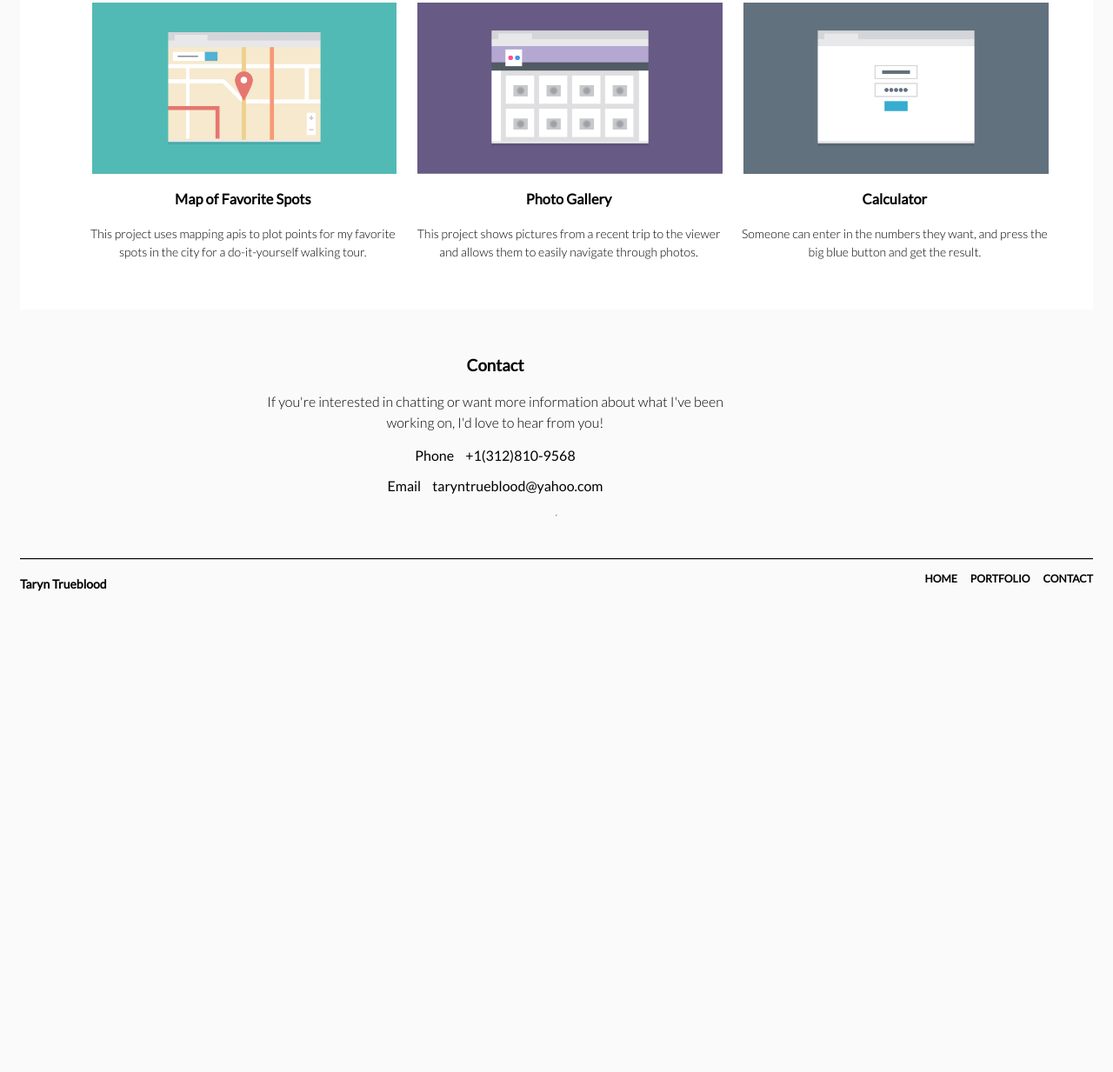
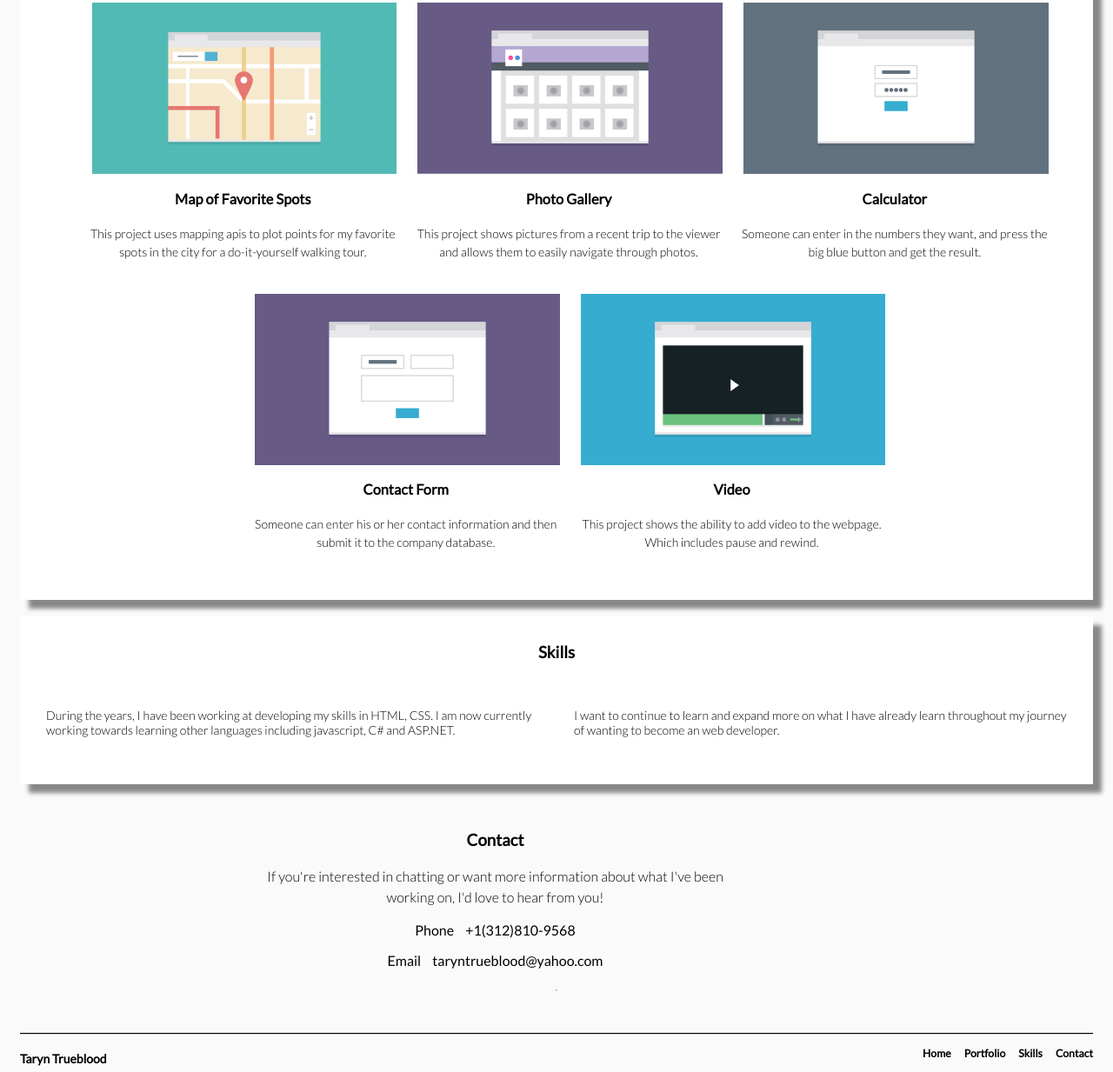
Before and after one commit to taryntrueblood/Responsive_Layout-master, a plain HTML site: page index.html in a window 1280 px wide. Shown: the part 847-2080 px from the top of the page at 87% size. Before the commit the page ends 1568 px from the top, so only its background shows below. Drawn offline with Linux system fonts and the light colour scheme.

Commit message:
Added a skills section and styled the section as well

```diff
--- a/css/styles.css
+++ b/css/styles.css
@@ -3,13 +3,15 @@
 }
 
 body{
-  background-color: #b3e0ff;
+  background-color: #79d8f2;
   padding: 15px;
   font-family: 'Lato', sans-serif;
 }
 
 
-
+/**************************
+  Navigation
+**************************/
 .main-nav li{
   padding: 3px;
 }
@@ -17,7 +19,7 @@ body{
   display: block;
   padding: 10px 100px;
   text-align: center;
-  background-color: #fff;
+  background-color: #fafafa;
 }
 
 .main-nav a{
@@ -37,6 +39,10 @@ body{
 .name{
   align-self: center;
 }
+
+/***********************
+  Header
+************************/
 
 .container,
 .main-nav{
@@ -60,12 +66,17 @@ body{
   width: 85%;
 }
 
+/***********************
+  portfolio
+************************/
+
 .wrapper{
   display: flex;
   flex-direction: column;
   align-items: center;
   margin: auto;
   background-color: #fff;
+  box-shadow: 10px 10px 5px #888888;
 }
 
 #portfolio{
@@ -90,6 +101,33 @@ body{
   line-height: 1.5;
   font-weight: 300;
 }
+
+/***********************
+  Skills section
+***********************/
+
+.skills_section{
+  background-color: #fff;
+  box-shadow: 10px 10px 5px #888888;
+}
+.skills_section h3{
+  text-align: center;
+  padding-top: 30px;
+}
+
+.skills_section ul{
+  list-style: none;
+}
+
+.skills_container{
+  font-size: 14px;
+  font-weight: 300;
+  padding:0 10px 20px;
+}
+
+/*********************
+  footer
+**********************/
 
 .main-footer{
   margin-top: 40px;
@@ -152,21 +190,35 @@ body{
 
 
 @media (min-width: 768px) {
+
+  body{
+    background-color: #79d8f2;
+  }
+
+  /**********************
+    Navigation
+  **********************/
   .main-nav ul{
     display: flex;
+    justify-content: space-between;
+    margin-left: 10px;
   }
 
   .main-nav a{
     display: block;
-    padding: 10px 75px;
+    padding: 10px 60px;
     text-align: center;
-    background-color: #fafafa;
+    margin-left: 10px;
   }
+
+/*************************
+  header
+*************************/
 
   .profile{
     display: flex;
     flex-direction: row;
-    padding: 0 3.5% 5%;
+    padding: 2% 3%;
     font-size: 1.125em;
   }
 
@@ -176,13 +228,19 @@ body{
 
   .profile p{
     padding: 0 5% 5% 0;
+    margin-top: 0;
   }
+
+/**************************
+  Portfolio
+**************************/
 
   .portfolio-item,
   .wrapper{
     display: flex;
     flex-flow: row wrap;
     justify-content: center;
+    margin-top: 30px;
 
   }
 
@@ -197,6 +255,22 @@ body{
   justify-content: center;
 }
 
+/************************
+  Skills section
+************************/
+
+.skills_container{
+  display: flex;
+}
+
+.col{
+  flex: 1;
+  padding: 20px;
+}
+
+/*************************
+  footer
+**************************/
   .desktop-nav, .desktop-nav li{
     visibility: visible;
     display: flex;
@@ -247,6 +321,9 @@ body{
     margin: 0 auto;
   }
 
+/************************
+  Navigation
+************************/
 
   .main-nav{
     display: flex;
@@ -280,6 +357,11 @@ body{
     padding: 10px;
   }
 
+
+/*************************
+  header
+**************************/
+
   .profile{
     display: flex;
     font-size: 1.5em;
@@ -294,6 +376,10 @@ body{
     font-size: 75%;
   }
 
+
+  /************************
+    Portfolio
+  ************************/
   .wrapper{
     background-color: #fff;
     display: flex;
@@ -322,6 +408,10 @@ body{
     width: 100%;
   }
 
+  /***********************
+    Contact section
+  ***********************/
+
   .contact_container{
     margin-left: 22%;
   }
--- a/index.html
+++ b/index.html
@@ -14,9 +14,10 @@
           <nav class="main-nav">
               <h1 class="name">Taryn Trueblood</h1>
                 <ul>
-                  <li><a href="#top">HOME</a></li>
-                  <li><a href="#portfolio">PORTFOLIO</a></li>
-                  <li><a href="#contact">CONTACT</a></li>
+                  <li><a href="#top">Home</a></li>
+                  <li><a href="#portfolio">Portfolio</a></li>
+                  <li><a href="#skills">Skills</a></li>
+                  <li><a href="#contact">Contact</a></li>
                 </ul>
           </nav>
     <div class="profile">
@@ -69,6 +70,29 @@
           <p>Someone can enter in the numbers they want, and press the big blue button and get the result.</p>
       </div>
     </div>
+    <div class="portfolio-item">
+      <img src="Images/portfolio-12.png" alt="Calculator">
+      <div class="content">
+        <h3 class="title">Contact Form</h3>
+        <p>Someone can enter his or her contact information and then submit it to the company database.</p>
+    </div>
+  </div>
+    <div class="portfolio-item">
+      <img src="Images/portfolio-7.png" alt="Calculator">
+      <div class="content">
+        <h3 class="title">Video</h3>
+        <p>This project shows the ability to add video to the webpage. Which includes pause and rewind.</p>
+      </div>
+    </div>
+  </div>
+  <div class="skills_section" id="skills">
+    <h3>Skills</h3>
+    <div class="skills_container">
+    <p class="primary col">During the years, I have been working at developing my skills in HTML, CSS.  I am now currently working towards learning other languages including javascript, C# and ASP.NET.
+    </p>
+
+      <p class="secondary col">I want to continue to learn and expand more on what I have already learn throughout my journey of wanting to become an web developer.</p>
+    </div>
   </div>
 
 <div class="contact-info">
@@ -85,9 +109,10 @@
       <nav class="desktop-nav">
         <h4 class="desktop_nav_title">Taryn Trueblood</h4>
         <ul>
-          <li><a href="#top">HOME</a></li>
-          <li><a href="#portfolio">PORTFOLIO</a></li>
-          <li><a href="#contact">CONTACT</a></li>
+          <li><a href="#top">Home</a></li>
+          <li><a href="#portfolio">Portfolio</a></li>
+          <li><a href="#skills">Skills</a></li>
+          <li><a href="#contact">Contact</a></li>
         </ul>
       </nav>
       <nav class="mobile-nav">
```
